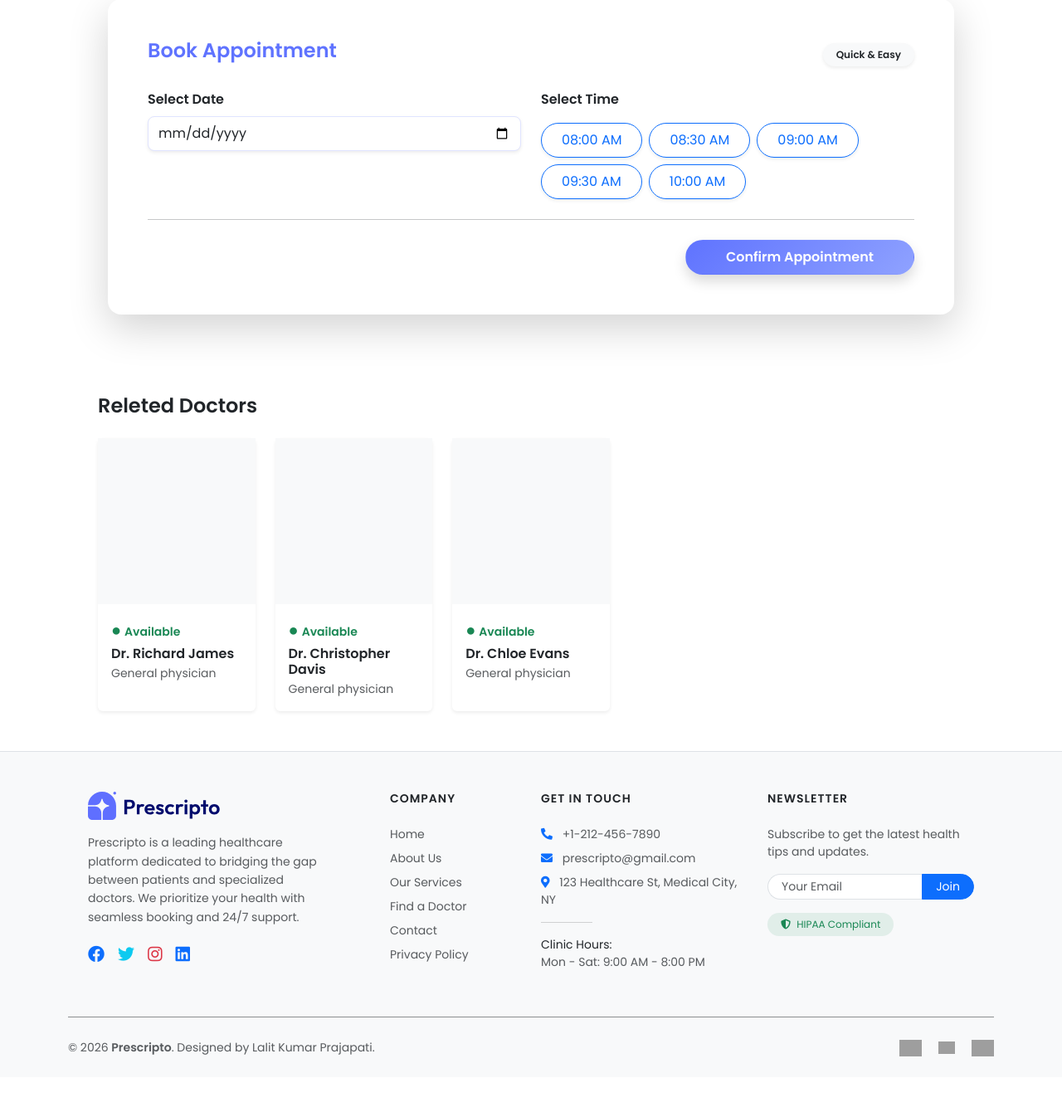
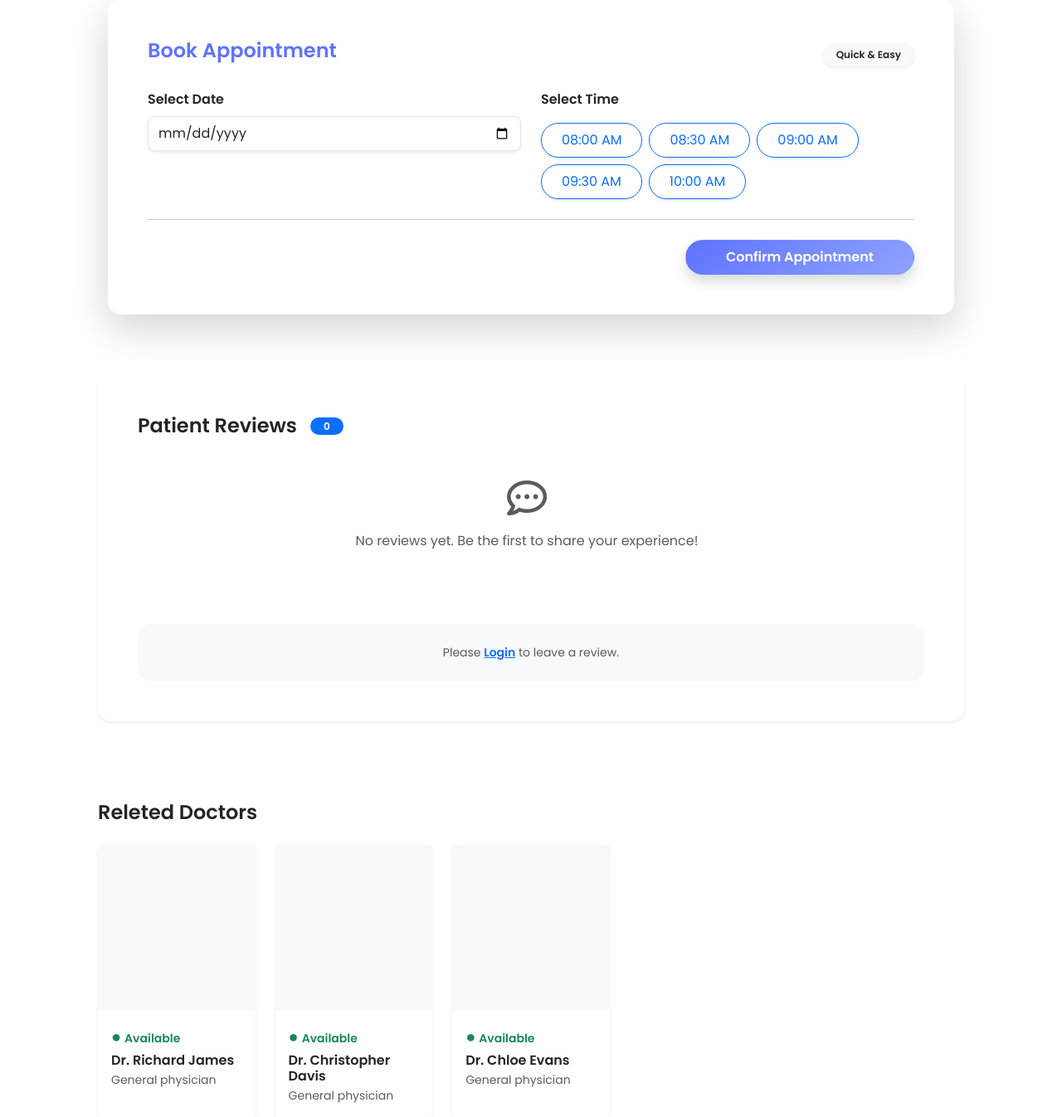
Before and after one commit to bylalit/doctor_appoinment, a Django app: page /doctor_info/1/ in a window 1280 px wide. Shown: the part 642-1988 px from the top of the page at 83% size. Before the commit the page ends 1915 px from the top, so only its background shows below. Run offline with Django 5.2, Linux system fonts and the light colour scheme; data comes from the database, SQL or seed files in the repository; both versions use the stored data as it was after the commit; grey boxes are pictures that could not be loaded.

Commit message:
Comment session add

```diff
--- a/appointment/admin.py
+++ b/appointment/admin.py
@@ -1,5 +1,5 @@
 from django.contrib import admin
-from .models import Category, Doctor, Appointment, Patients, Contact, Billing
+from .models import Category, Doctor, Appointment, Patients, Contact, Billing, Comment
 
 # Register your models here.
 admin.site.register(Category)
@@ -8,3 +8,4 @@ admin.site.register(Appointment)
 admin.site.register(Patients)
 admin.site.register(Contact)
 admin.site.register(Billing)
+admin.site.register(Comment)
--- a/appointment/models.py
+++ b/appointment/models.py
@@ -1,5 +1,6 @@
 from django.db import models
 from cloudinary.models import CloudinaryField
+from django.core.validators import MaxValueValidator, MinValueValidator
 
 # Create your models here.
 
@@ -99,3 +100,28 @@ class Contact(models.Model):
 
     def __str__(self):
         return self.name
+
+
+class Comment(models.Model):
+    # Star rating choices
+    RATING_CHOICES = [
+        (1, '1 Star'),
+        (2, '2 Stars'),
+        (3, '3 Stars'),
+        (4, '4 Stars'),
+        (5, '5 Stars'),
+    ]
+
+    doctor = models.ForeignKey(Doctor, on_delete=models.CASCADE, related_name='comments')
+    patient = models.ForeignKey(Patients, on_delete=models.CASCADE)
+    text = models.TextField()
+    # New Column: Rating
+    rating = models.IntegerField(
+        choices=RATING_CHOICES,
+        default=5,
+        validators=[MinValueValidator(1), MaxValueValidator(5)]
+    )
+    created_at = models.DateTimeField(auto_now_add=True)
+
+    def __str__(self):
+        return f"{self.rating} Stars - {self.patient.email} for {self.doctor.name}"
--- a/appointment/urls.py
+++ b/appointment/urls.py
@@ -16,6 +16,7 @@ urlpatterns = [
     path('cancel_appointment/<int:id>/', views.cancel_appointment, name='cancel_appointment'),
     path('stripe-payment/<int:appointment_id>/', views.stripe_payment, name='stripe_payment'),
     path('stripe-success/<int:appointment_id>/', views.stripe_success, name='stripe_success'),
+    path('add_comment/<int:doctor_id>/', views.add_comment, name='add_comment'),
 
 
     path('login/', views.login, name='login'),
--- a/appointment/views.py
+++ b/appointment/views.py
@@ -1,5 +1,5 @@
 from django.shortcuts import render, redirect, get_object_or_404
-from .models import Doctor, Category, Appointment, Patients, Contact, Billing
+from .models import Doctor, Category, Appointment, Patients, Contact, Billing, Comment
 from django.contrib.auth.models import User
 from django.contrib.auth import authenticate, login as auth_login, logout
 from django.contrib import messages
@@ -102,6 +102,45 @@ def user_appointment(request):
     else:
         messages.error(request, "Please login first!")
         return redirect('login')
+
+
+def add_comment(request, doctor_id):
+    if request.method == "POST":
+        # 1. Check if user is logged in via your custom session
+        user_email = request.session.get('login')
+
+        if not user_email:
+            messages.error(request, "You must be logged in to post a review.")
+            return redirect('login')
+
+        # 2. Get the data from the form
+        comment_text = request.POST.get('comment_text')
+        rating_value = request.POST.get('rating') # New: Get rating from the select/input
+
+        # Using get_object_or_404 is safer than .get()
+        doctor = get_object_or_404(Doctor, id=doctor_id)
+
+        # 3. Get the patient object using the session email
+        patient = Patients.objects.filter(email=user_email).first()
+
+        if patient and comment_text and rating_value:
+            try:
+                # 4. Create the comment with the rating
+                Comment.objects.create(
+                    doctor=doctor,
+                    patient=patient,
+                    text=comment_text,
+                    rating=int(rating_value) # New: Saving the rating column
+                )
+                messages.success(request, "Your review has been posted!")
+            except Exception as e:
+                messages.error(request, f"Error saving review: {e}")
+        else:
+            messages.error(request, "Please provide both a rating and a comment.")
+
+    # Redirect back to the doctor profile page (ensure 'id' matches your URL parameter)
+    return redirect('doctor_info', id=doctor_id)
+
 
 
 def book_appointment(request, doctor_id):
@@ -336,6 +375,8 @@ def edit_profile(request, id):
         return redirect('my_profile')
 
     return render(request, 'edit_profile.html', {'patient': patient})
+
+
 
 
 def login(request):
--- a/templates/dashboard/doctor_feedback.html
+++ b/templates/dashboard/doctor_feedback.html
@@ -6,4 +6,5 @@
 
 
 
+
 {% endblock contant %}
--- a/templates/doctor_info.html
+++ b/templates/doctor_info.html
@@ -131,6 +131,90 @@
             </form>
 
 
+            <div class="mt-5 pt-4" data-aos="fade-up">
+                <div class="card border-0 shadow-sm rounded-4 p-4 p-md-5 bg-white">
+
+                    <div class="d-flex align-items-center gap-3 mb-4">
+                        <h4 class="fw-bold text-dark mb-0">Patient Reviews</h4>
+                        <span class="badge rounded-pill bg-primary px-3">{{ comments.count|default:"0" }}</span>
+                    </div>
+
+                    <div class="comment-list mb-5" style="max-height: 500px; overflow-y: auto; padding-right: 10px;">
+                        {% for comment in comments %}
+                        <div class="d-flex gap-3 mb-4 pb-4 border-bottom">
+                            <div class="flex-shrink-0">
+                                <div class="rounded-circle d-flex align-items-center justify-content-center fw-bold text-white shadow-sm"
+                                    style="width: 50px; height: 50px; background: linear-gradient(135deg, #5f6fff 0%, #3f4ed0 100%);">
+                                    {{ comment.user.username|slice:":1"|upper }}
+                                </div>
+                            </div>
+                            <div class="flex-grow-1">
+                                <div class="d-flex justify-content-between align-items-center mb-1">
+                                    <h6 class="fw-bold mb-0">{{ comment.user.username }}</h6>
+                                    <small class="text-muted">{{ comment.created_at|date:"d M Y" }}</small>
+                                </div>
+                                <div class="mb-2" style="color: #ffc107; font-size: 12px;">
+                                    <i class="fas fa-star"></i><i class="fas fa-star"></i><i class="fas fa-star"></i><i class="fas fa-star"></i><i class="fas fa-star"></i>
+                                </div>
+                                <p class="text-secondary small mb-0 lh-base">
+                                    {{ comment.text }}
+                                </p>
+                            </div>
+                        </div>
+                        {% empty %}
+                        <div class="text-center py-4">
+                            <i class="far fa-comment-dots text-muted fa-3x mb-3"></i>
+                            <p class="text-muted">No reviews yet. Be the first to share your experience!</p>
+                        </div>
+                        {% endfor %}
+                    </div>
+
+
+                    {% if request.session.login %}
+                    <div class="p-4 rounded-4" style="background-color: #f8faff; border: 1px dashed #5f6fff;">
+                        <h6 class="fw-bold text-dark mb-3">Leave a Review</h6>
+
+                        <form action="{% url 'add_comment' doctor.id %}" method="POST">
+                            {% csrf_token %}
+
+                            <div class="mb-3">
+                                <label class="form-label small fw-bold text-muted">Select Rating</label>
+                                <div class="d-flex align-items-center gap-2">
+                                    <select name="rating" class="form-select form-select-sm border-0 shadow-sm rounded-3 w-auto" style="cursor: pointer;" required>
+                                        <option value="5">⭐⭐⭐⭐⭐ (Excellent)</option>
+                                        <option value="4">⭐⭐⭐⭐ (Good)</option>
+                                        <option value="3">⭐⭐⭐ (Average)</option>
+                                        <option value="2">⭐⭐ (Poor)</option>
+                                        <option value="1">⭐ (Terrible)</option>
+                                    </select>
+                                </div>
+                            </div>
+
+                            <div class="mb-3">
+                                <textarea name="comment_text" class="form-control border-0 shadow-sm rounded-3"
+                                        rows="3" placeholder="How was your experience with Dr. {{ doctor.name }}?" required></textarea>
+                            </div>
+
+                            <div class="d-flex justify-content-end">
+                                <button type="submit" class="btn btn-primary btn-sm px-4 rounded-pill shadow-sm"
+                                        style="background-color: #5f6fff; border: none;">
+                                    Post Review
+                                </button>
+                            </div>
+                        </form>
+                    </div>
+                    {% else %}
+                    <div class="text-center p-4 rounded-4 bg-light">
+                        <p class="mb-0 small text-muted">
+                            Please <a href="{% url 'login' %}" class="text-primary fw-bold">Login</a> to leave a review.
+                        </p>
+                    </div>
+                    {% endif %}
+
+                </div>
+            </div>
+
+
             <div class='pt-5 mt-5'>
 
                 <!-- Heading -->
```
Also changed, not shown: appointment/migrations/0009_comment.py (added), db.sqlite3.
